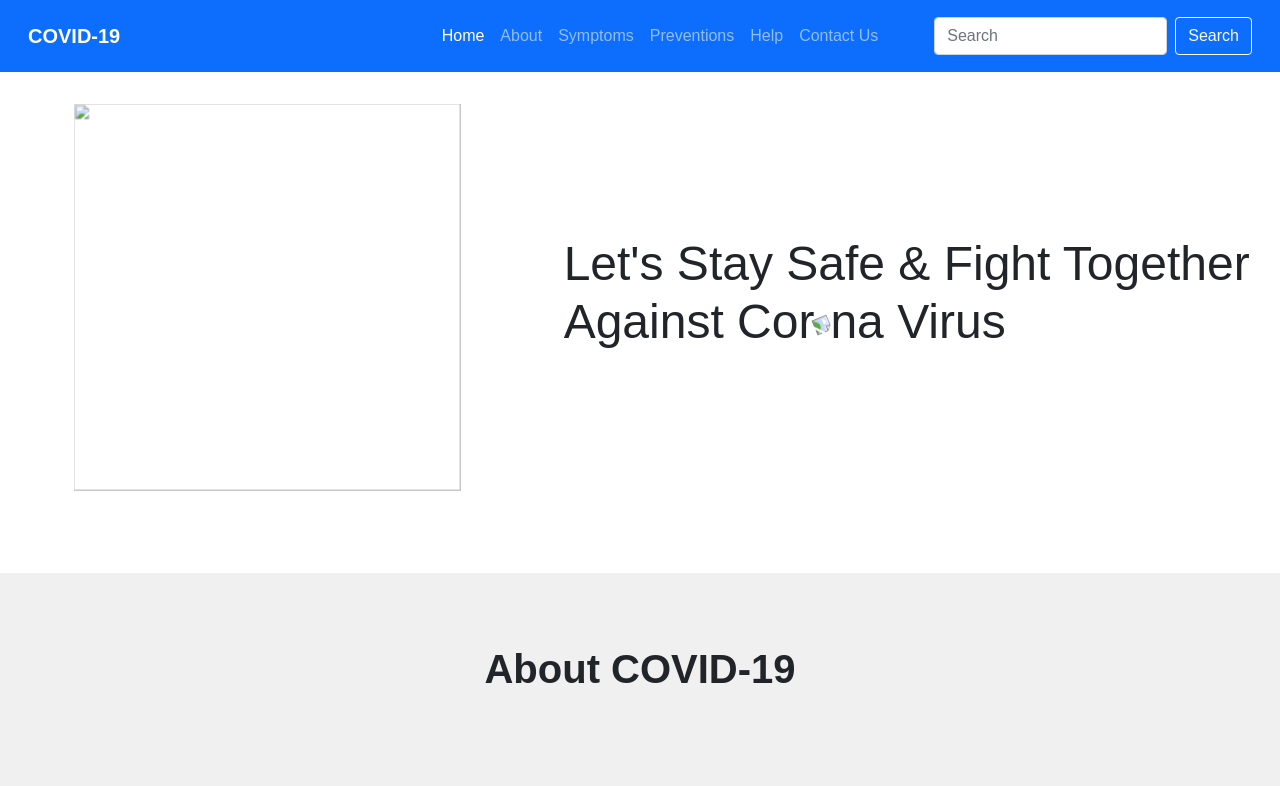
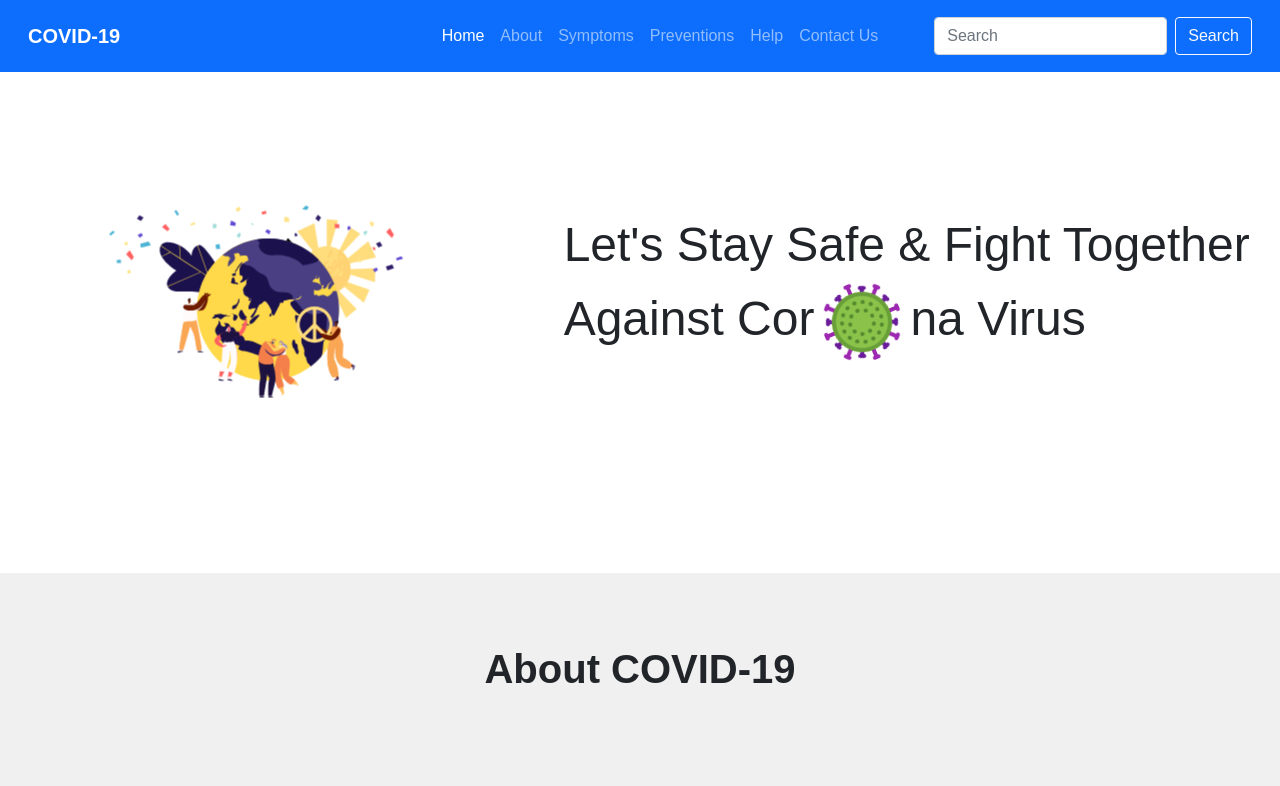
Before and after one commit to its-hrs/COVID-19-Website-v2.0, a plain HTML site: page index.html in a window 1280 px wide. Shown: the top 786 px of the page. Drawn offline with nearby package versions, Linux system fonts and the light colour scheme; the site is published under a folder, as on GitHub Pages, so addresses that start at the root find nothing; a web font is replaced by a local one.

Commit message:
Update index.html

```diff
--- a/index.html
+++ b/index.html
@@ -57,13 +57,13 @@
         <div class="row w-100 h-100 row_style">
           <div class="col-lg-5 col-md-5 col-12 order-lg-1 order-2 " >
             <div class="w-100 h-100 d-flex justify-content-center align-items-center eksath_anime">
-              <img src="/img/eksath.svg" width="450" height="450" >
+              <img src="./img/eksath.svg" width="450" height="450" >
             </div>
           </div>
 
           <div class="col-lg-7 col-md-7 col-12 order-1 order-lg-2 " >
             <div class="head w-100 h-100 d-flex justify-content-center align-items-center text-left">
-              <h1>Let's Stay Safe & Fight Together <br> Against Cor<span class="corona_anime"><img src="/img/corona.png"></span>na Virus</h1>
+              <h1>Let's Stay Safe & Fight Together <br> Against Cor<span class="corona_anime"><img src="./img/corona.png"></span>na Virus</h1>
             </div>
           </div>
         </div>
```
